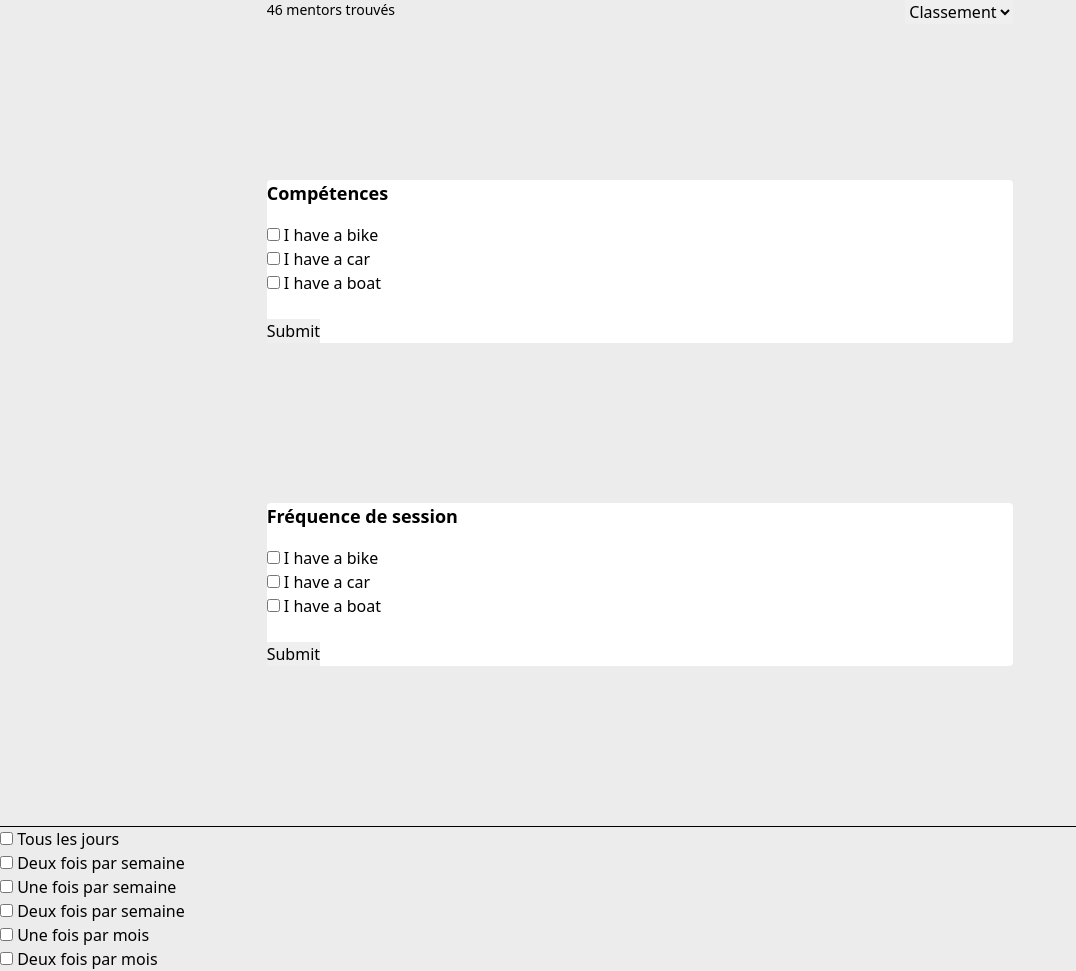
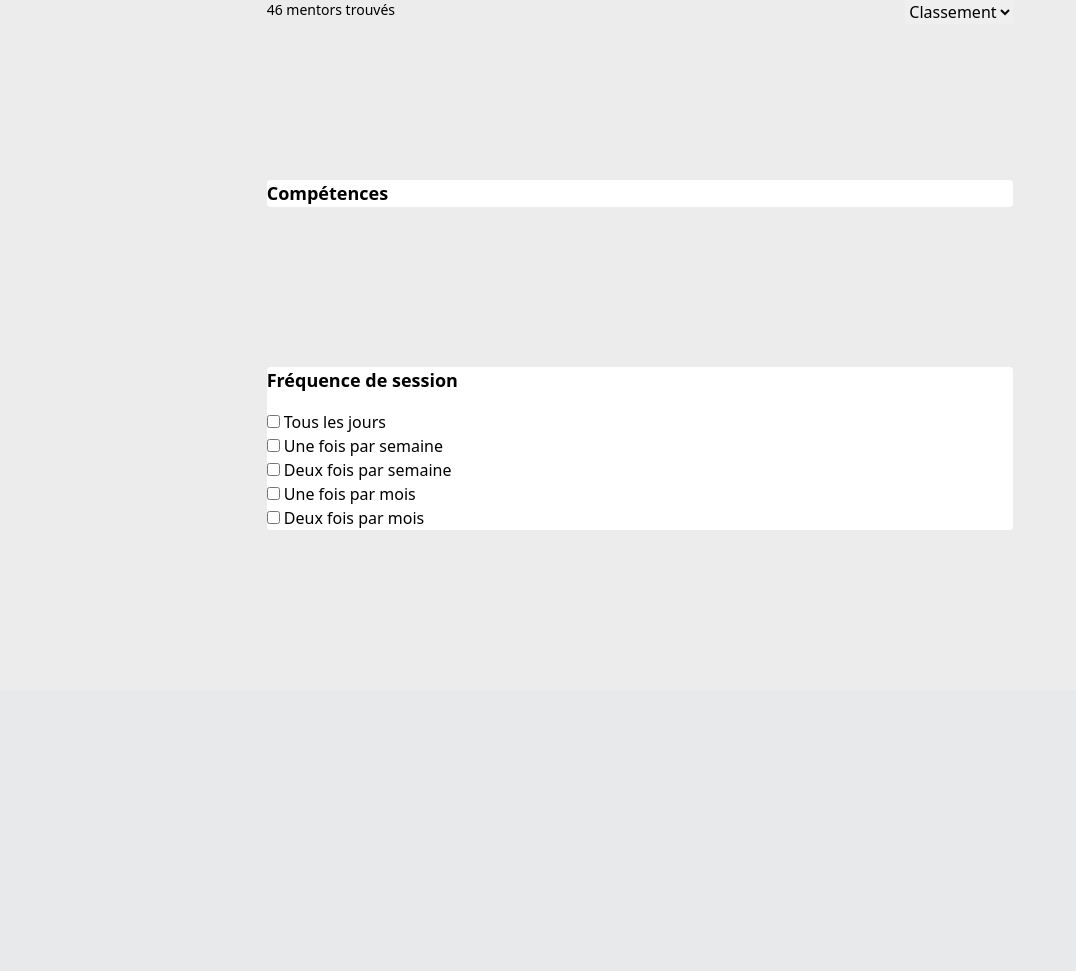
Before and after one commit to anonewk/MentorApp, a Symfony app: template src/templates/mentor/list.html.twig in a window 1280 px wide. Shown: the part 179-1150 px from the top of the page, without its empty margins (0-1076 px from the left). After the commit the page ends 709 px from the top, so only its background shows below. Run offline with Twig, Linux system fonts and the light colour scheme; the template is opened without the code that fills it, so the values that code supplies are empty; style sheets or scripts are compiled from the project's sources; some libraries are stand-ins or nearby versions.

Commit message:
Mise en route du filtre skill_user de parcourir mentorat

```diff
--- a/src/templates/mentor/list.html.twig
+++ b/src/templates/mentor/list.html.twig
@@ -22,14 +22,19 @@
             </div>
         </div>
 
-        <div class="rounded-btn ">
+        <div class="rounded-btn">
             {% for User in Users %}
                 {% set country = "" %}
                 {% if (User.country is defined) and (User.country !="" ) %}
                     {% set country = ' , '~ User.country %}
                 {% endif %}
 
-                <div class="bg-primary mb-2 h-40">
+                <div class="bg-primary mb-2 h-40 mentor_div  mentor_div_{{ User.id }}" id="{{ User.id }}">
+                    <input class="pref_{{ User.id }}" type="hidden" name="isOnceAWeek" value="{{ User.mentoringPreferences.frequencyPreferences.isOnceAWeek }}">
+                    <input class="pref_{{ User.id }}" type="hidden" name="isTwiceAWeek" value="{{ User.mentoringPreferences.frequencyPreferences.isTwiceAWeek}}">
+                    <input class="pref_{{ User.id }}" type="hidden" name="isEveryDay" value="{{ User.mentoringPreferences.frequencyPreferences.isEveryDay}}">
+                    <input class="pref_{{ User.id }}" type="hidden" name="isTwiceAMonth" value="{{ User.mentoringPreferences.frequencyPreferences.isTwiceAMonth}}">
+                    <input class="pref_{{ User.id }}" type="hidden" name="isOnceAMonth" value="{{ User.mentoringPreferences.frequencyPreferences.isOnceAMonth}}">
                     <div id="mentor_pictures" class="float-left overflow-hidden rounded-lg mt-6 ml-6">
                         <img  src="{{ User.displayPhoto() }}" alt="User">
                     </div>
@@ -56,7 +61,9 @@
                                         <span class=" p* font-thin text-sm rounded-btn border w-4/5">
                                                 {{ UserSkills.Skill.name }}
                                         </span>
+                                        <input class="hidden_skill" type="hidden" value="{{ UserSkills.skill.id }}">
                                     {% endfor %}
+
                                 </div>
                         </div>
 
@@ -83,13 +90,11 @@
 
                     </div>
                     <div>
-                        <input type="checkbox" name="vehicle1" value="Bike">
-                        <label for="vehicle1"> I have a bike</label><br>
-                        <input type="checkbox" name="vehicle2" value="Car">
-                        <label for="vehicle2"> I have a car</label><br>
-                        <input type="checkbox" name="vehicle3" value="Boat">
-                        <label for="vehicle3"> I have a boat</label><br><br>
-                        <input type="submit" value="Submit">
+                        {% for Skill in Skills %}
+                            <input class="check_skill_option" type="checkbox" id="skill_Skill.{{ Skill.id }}" name="{{ Skill.id }}">
+                            <label class="label_skill_frequence" for="skill_Skill.{{ Skill.id }}">{{ Skill.name }}</label><br>
+                        {% endfor %}
+
                     </div>
                 </div>
             </div>
@@ -103,13 +108,16 @@
 
                     </div>
                     <div class="">
-                        <input type="checkbox" name="vehicle1" value="Bike">
-                        <label for="vehicle1"> I have a bike</label><br>
-                        <input type="checkbox" name="vehicle2" value="Car">
-                        <label for="vehicle2"> I have a car</label><br>
-                        <input type="checkbox" name="vehicle3" value="Boat">
-                        <label for="vehicle3"> I have a boat</label><br><br>
-                        <input type="submit" value="Submit">
+                        <input class="check_preference_option" type="checkbox" id="Tous_les_jours" name="isEveryDay">
+                        <label class="label_skill_frequence" for="Tous_les_jours">Tous les jours</label><br>
+                        <input class="check_preference_option" type="checkbox" id="Une_fois_par_semaine" name="isOnceAWeek">
+                        <label class="label_skill_frequence" for="Une_fois_par_semaine">Une fois par semaine</label><br>
+                        <input class="check_preference_option" type="checkbox" id="Deux_fois_par_semaine" name="isTwiceAWeek">
+                        <label class="label_skill_frequence" for="Deux_fois_par_semaine">Deux fois par semaine</label><br>
+                        <input class="check_preference_option" type="checkbox" id="Une_fois_par_mois" name="isOnceAMonth">
+                        <label class="label_skill_frequence" for="Une_fois_par_mois">Une fois par mois</label><br>
+                        <input class="check_preference_option" type="checkbox" id="Deux_fois_par_mois" name="isTwiceAMonth">
+                        <label class="label_skill_frequence" for="Deux_fois_par_mois">Deux fois par mois</label><br>
                     </div>
                 </div>
             </div>
@@ -117,24 +125,69 @@
         </div>
     </form>
 
-    {% for Skill in Skills %}
 
-       <input class="check_skill_option" type="checkbox" id="skill_Skill.{{ Skill.id }}" name="{{ Skill.id }}">
-       <label class="label_skill_frequence" for="skill_Skill.{{ Skill.id }}">{{ Skill.name }}</label><br>
-    {% endfor %}
 
-    <hr>
-        <input class="check_preference_option" type="checkbox" id="Tous_les_jours" name="Tous_les_jours">
-        <label class="label_skill_frequence" for="Tous_les_jours">Tous les jours</label><br>
-        <input class="check_preference_option" type="checkbox" id="Deux_fois_par_semaine" name="Deux_fois_par_semaine">
-        <label class="label_skill_frequence" for="Deux_fois_par_semaine">Deux fois par semaine</label><br>
-        <input class="check_preference_option" type="checkbox" id="Une_fois_par_semaine" name="Une_fois_par_semaine">
-        <label class="label_skill_frequence" for="Une_fois_par_semaine">Une fois par semaine</label><br>
-        <input class="check_preference_option" type="checkbox" id="Deux_fois_par_semaine" name="Deux_fois_par_semaine">
-        <label class="label_skill_frequence" for="Deux_fois_par_semaine">Deux fois par semaine</label><br>
-        <input class="check_preference_option" type="checkbox" id="Une_fois_par_mois" name="Une_fois_par_mois">
-        <label class="label_skill_frequence" for="Une_fois_par_mois">Une fois par mois</label><br>
-        <input class="check_preference_option" type="checkbox" id="Deux_fois_par_mois" name="Deux_fois_par_mois">
-        <label class="label_skill_frequence" for="Deux_fois_par_mois">Deux fois par mois</label><br>
 
 {% endblock %}
+
+{% block javascripts %}
+    <script>
+        jQuery(document).ready(function(){
+            $(".check_skill_option").click(function(){
+                var skillOptions=[];
+
+                var ctrSkillOption = 0;
+                var ctrPreferenceOption = 0;
+                $(".check_skill_option:checked"). each(function(){
+                        ctrSkillOption++;
+                        skillOptions.push($(this).attr('name'));
+
+                })
+
+
+                $(".mentor_div").hide();
+                $(".hidden_skill").each(function(){
+                   var id_skill = $(this).val();
+                   for (var iter = 0; iter < skillOptions.length; iter++) {
+                         if (jQuery.inArray(id_skill ,skillOptions) != -1) {
+                            $(this).parents(".mentor_div").show();
+                         };
+                    }
+                });
+
+                if(skillOptions.length<=0){
+                    $(".mentor_div").show();
+                }
+
+                $(".hidden_skill").hide();
+
+                //console.log(skillOptions);
+                //console.log(preferenceOptions);
+
+
+            });
+
+
+
+
+             $(".check_preference_option").click(function(){
+                var prefenceOptions=[];
+                var ctr =0;
+                $(".mentor_div:visible").each( function(i, index){
+                    var idmentor=$(index).attr('id');
+                        var tabpref = [];
+                        $(".pref_"+idmentor).each(function(j, jtem){
+                            if($(jtem).val()!=null){
+                                    tabpref.push($(jtem).attr('name'));
+                            }
+
+                        })
+                    alert(tabpref);
+                });
+
+             });
+
+
+        });
+    </script>
+{% endblock %}
```
Also changed, not shown: src/src/Controller/MentorController.php (+17 -0 lines).
